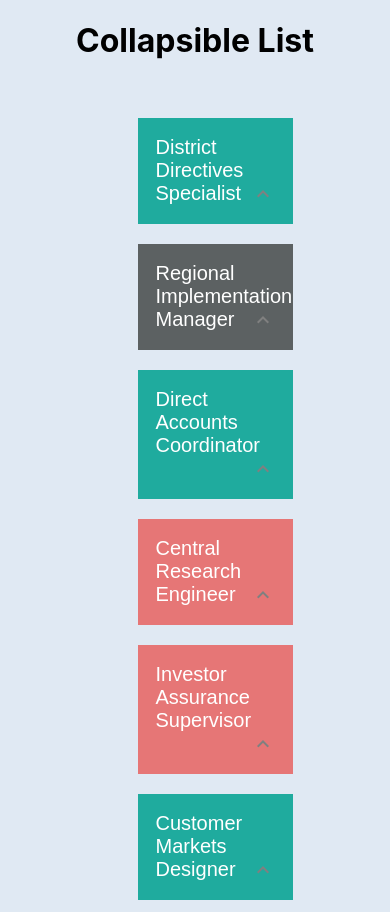
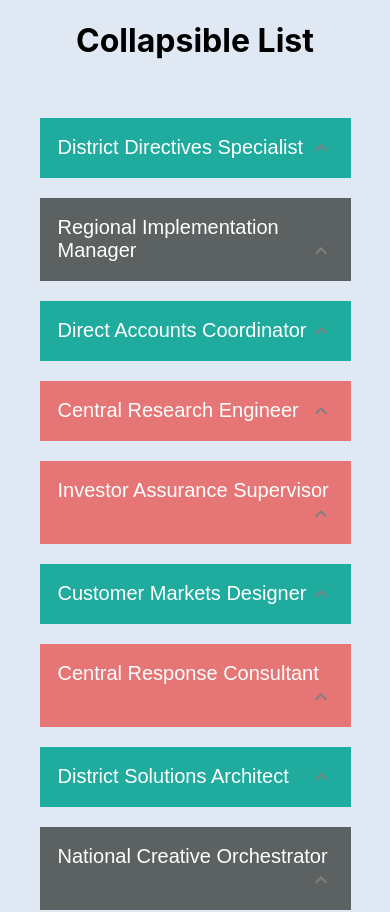
Before and after one commit to eminaydin/Collapsible-List-Component, a React (Create React App) app: page / in a window 390 px wide. Shown: the top 912 px of the page. Built offline with nearby package versions, Linux system fonts and the light colour scheme.

Commit message:
Add media queries

```diff
--- a/src/App.css
+++ /dev/null
@@ -1,10 +0,0 @@
-.container {
-    display: flex;
-    justify-content: center;
-    align-items: center;
-    height: 100%;
-    flex-direction: column;
-}
-.collapse {
-    width: 50%;
-}
--- a/src/App.js
+++ b/src/App.js
@@ -1,5 +1,5 @@
 import React from 'react';
-import './App.css';
+import './components/index.css';
 import Collapsible from "./components/index";
 import data from "./components/data.json"
 
@@ -11,9 +11,7 @@ function App() {
         {data.map(data => {
           return <Collapsible data={data} key={data.id} />
         })}
-
       </ul>
-
     </div>
   );
 }
--- a/src/components/index.css
+++ b/src/components/index.css
@@ -27,8 +27,9 @@
 }
 
 .text {
-  max-height: 250px;
+  max-height: 380px;
 }
+
 li {
   list-style: none;
   margin: 20px;
@@ -47,5 +48,24 @@ i {
 }
 
 p {
-    font-size: 20px;
+  font-size: 20px;
 }
+.container {
+  display: flex;
+  justify-content: center;
+  align-items: center;
+  height: 100%;
+  flex-direction: column;
+}
+.collapse {
+  width: 50%;
+}
+@media only screen and (max-width: 1024px) {
+  .collapse {
+    width: 90%;
+    padding-left: 0px;
+  }
+  .text {
+    max-height: 1000px;
+  }
+}
--- a/src/components/index.js
+++ b/src/components/index.js
@@ -1,5 +1,6 @@
 import React from "react";
 import "./index.css";
+
 
 class Collapsible extends React.Component {
   constructor(props) {
```
